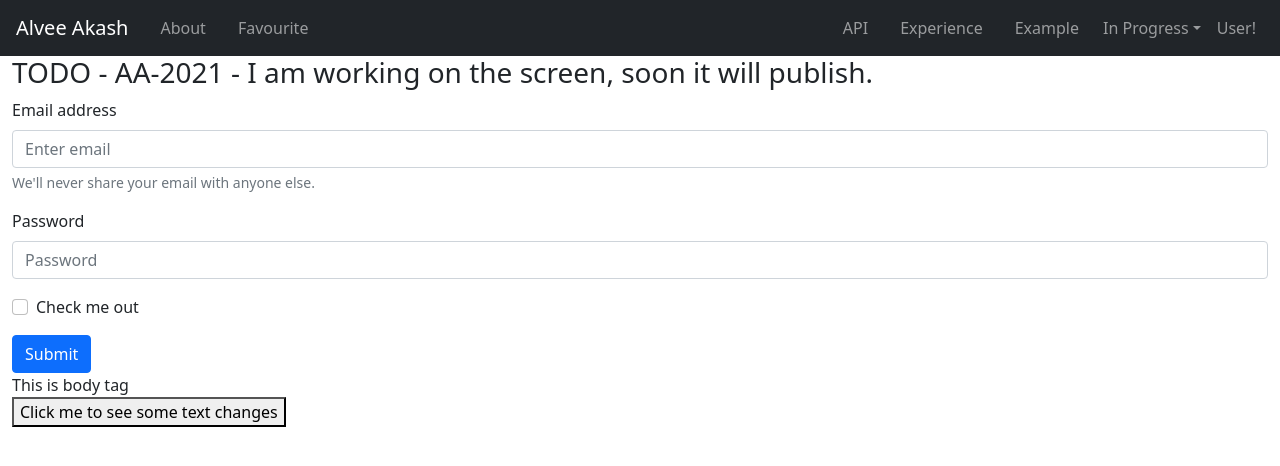
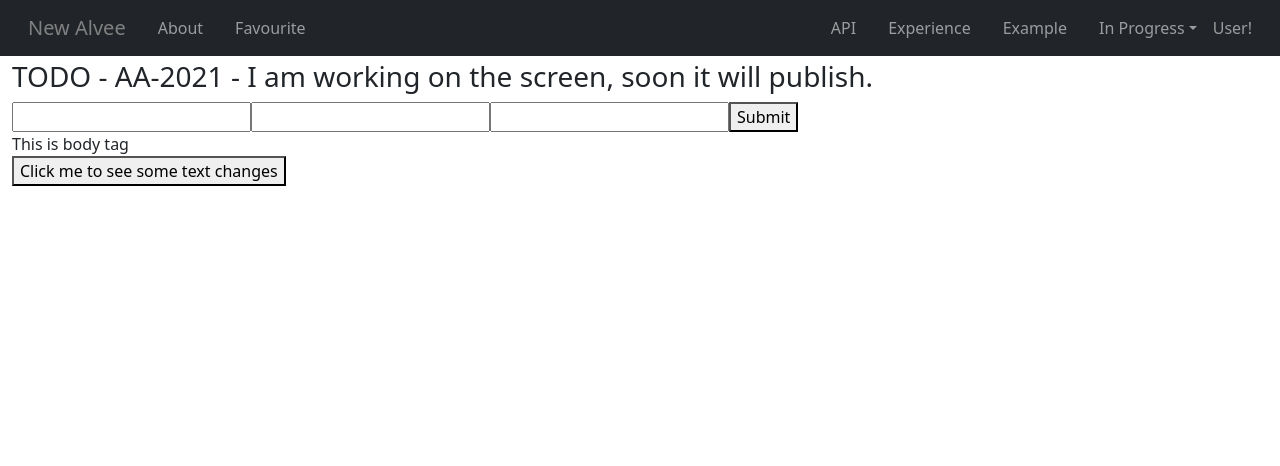
Before and after one commit to alvee07/code-sample, a React (Create React App) app: page / in a window 1280 px wide. Shown: the top 466 px of the page. Built offline with nearby package versions, Linux system fonts and the light colour scheme.

Commit message:
removed react-bootstrap. if we use vanilla javascript, it will be easy to utilize this classNames than react-bootstrap.

```diff
--- a/package.json
+++ b/package.json
@@ -3,12 +3,12 @@
   "version": "0.1.0",
   "private": true,
   "dependencies": {
+    "@popperjs/core": "^2.10.1",
     "@testing-library/jest-dom": "^5.12.0",
     "@testing-library/react": "^11.2.6",
     "@testing-library/user-event": "^12.8.3",
     "bootstrap": "^5.0.0",
     "react": "^17.0.2",
-    "react-bootstrap": "^1.5.2",
     "react-dom": "^17.0.2",
     "react-router-dom": "^5.2.0",
     "react-scripts": "4.0.3",
--- a/src/App.js
+++ b/src/App.js
@@ -1,7 +1,5 @@
 import React from "react";
 import { BrowserRouter as Router, Route, Switch } from "react-router-dom";
-import "bootstrap/dist/css/bootstrap.min.css";
-import { Container } from "react-bootstrap";
 import Header from "./components/Header";
 import About from "./components/About";
 import Favourite from "./components/Favourite";
@@ -16,8 +14,9 @@ function App() {
   return (
     <React.Fragment>
       <Router>
+        <div className="App">
           <Header />
-        <Container fluid={true}>
+          <div className="container-fluid">
             <Switch>
               <Route exact path="/" component={Body} />
               <Route path="/about" component={About} />
@@ -26,7 +25,8 @@ function App() {
               <Route path="/experience" component={Experience} />
               <Route path="/example" component={Example} />
             </Switch>
-        </Container>
+          </div>
+        </div>
       </Router>
     </React.Fragment>
   );
--- a/src/components/Header.js
+++ b/src/components/Header.js
@@ -1,65 +1,147 @@
 import React, { Component } from "react";
+import { NavLink } from "react-router-dom";
 import PropTypes from "prop-types"; // impt
-import { Navbar, Nav, NavDropdown } from "react-bootstrap";
 
-const spaceBetweenNavItems = "mx-2";
-
+const customNavItemsCSS = "nav-item mx-2 nav-link-decor";
+const customNavContainerStyle = {
+  paddingBottom: "60px",
+};
+const customNavBrandStyle = {
+  color: "grey",
+};
 export class Header extends Component {
   constructor(props) {
     super(props);
     this.state = {};
   }
 
-  // using default props, if parent comp does not provide any values.
+  // using default props, if parent component does not provide any values.
   static defaultProps = {
     title: "User!",
   };
 
   render() {
     const { title } = this.props;
-    //console.log(this.props);
+    // console.log(this.props);
     return (
-      <header>
-        <Navbar collapseOnSelect expand="lg" bg="dark" variant="dark">
-          <Navbar.Brand href="/">Alvee Akash</Navbar.Brand>
-          <Navbar.Toggle aria-controls="responsive-navbar-nav" />
-          <Navbar.Collapse id="responsive-navbar-nav">
-            <Nav className="mr-auto">
-              <Nav.Link href="about" className={spaceBetweenNavItems}>
+      <div className="container-fluid" style={customNavContainerStyle}>
+        <nav className="navbar fixed-top navbar-expand-lg navbar-dark bg-dark">
+          <div className="container-fluid">
+            <NavLink
+              exact
+              to="/"
+              className="navbar-brand"
+              activeClassName="active"
+              style={customNavBrandStyle}
+            >
+              New Alvee
+            </NavLink>
+            <button
+              className="navbar-toggler"
+              type="button"
+              data-bs-toggle="collapse"
+              data-bs-target="#navbarNavDropdown"
+              aria-controls="navbarNavDropdown"
+              aria-expanded="false"
+              aria-label="Toggle navigation"
+            >
+              <span className="navbar-toggler-icon"></span>
+            </button>
+            <div className="collapse navbar-collapse" id="navbarNavDropdown">
+              <ul className="navbar-nav mr-auto">
+                <li className={customNavItemsCSS}>
+                  <NavLink
+                    to="about"
+                    className="nav-link nav-link-decor"
+                    activeClassName="active"
+                  >
                     About
-              </Nav.Link>
-              <Nav.Link href="favourite" className={spaceBetweenNavItems}>
+                  </NavLink>
+                </li>
+
+                <li className={customNavItemsCSS}>
+                  <NavLink
+                    to="favourite"
+                    className="nav-link nav-link-decor"
+                    activeClassName="active"
+                  >
                     Favourite
-              </Nav.Link>
-            </Nav>
-            <Nav className="ml-auto">
-              <Nav.Link href="apidata" className={spaceBetweenNavItems}>
+                  </NavLink>
+                </li>
+              </ul>
+              <ul className="navbar-nav">
+                <li className={customNavItemsCSS}>
+                  <NavLink
+                    to="apidata"
+                    className="nav-link nav-link-decor"
+                    activeClassName="active"
+                  >
                     API
-              </Nav.Link>
-              <Nav.Link href="experience" className={spaceBetweenNavItems}>
+                  </NavLink>
+                </li>
+                <li className={customNavItemsCSS}>
+                  <NavLink
+                    to="experience"
+                    className="nav-link nav-link-decor"
+                    activeClassName="active"
+                  >
                     Experience
-              </Nav.Link>
-              <Nav.Link href="example" className={spaceBetweenNavItems}>
+                  </NavLink>
+                </li>
+                <li className={customNavItemsCSS}>
+                  <NavLink
+                    to="example"
+                    className="nav-link nav-link-decor"
+                    activeClassName="active"
+                  >
                     Example
-              </Nav.Link>
-              <NavDropdown title="In Progress" id="collasible-nav-dropdown">
-                <NavDropdown.Item href="#action/3.1">Action</NavDropdown.Item>
-                <NavDropdown.Item href="#action/3.2">
+                  </NavLink>
+                </li>
+
+                <li className={`nav-item dropdown ${customNavItemsCSS}`}>
+                  <a
+                    className="nav-link dropdown-toggle"
+                    href="/"
+                    id="navbarDropdownMenuLink"
+                    role="button"
+                    data-bs-toggle="dropdown"
+                    aria-expanded="false"
+                  >
+                    In Progress
+                  </a>
+                  <ul
+                    className="dropdown-menu"
+                    aria-labelledby="navbarDropdownMenuLink"
+                  >
+                    <li>
+                      <a className="dropdown-item" href="#action/3.1">
+                        Action
+                      </a>
+                    </li>
+                    <li>
+                      <a className="dropdown-item" href="#action/3.2">
                         Another action
-                </NavDropdown.Item>
-                <NavDropdown.Item href="#action/3.3">
-                  Something
-                </NavDropdown.Item>
-                <NavDropdown.Divider />
-                <NavDropdown.Item href="#action/3.4">
-                  Separated link
-                </NavDropdown.Item>
-              </NavDropdown>
-            </Nav>
-            <Navbar.Text className={spaceBetweenNavItems}>{title}</Navbar.Text>
-          </Navbar.Collapse>
-        </Navbar>
-      </header>
+                      </a>
+                    </li>
+                    <li>
+                      <a className="dropdown-item" href="#action/3.3">
+                        Something else here
+                      </a>
+                    </li>
+                    <hr className="dropdown-divider"></hr>
+                    <li>
+                      <a className="dropdown-item" href="#action/3.4">
+                        Something else here
+                      </a>
+                    </li>
+                  </ul>
+                </li>
+              </ul>
+              <span className="navbar-text">{title}</span>
+            </div>
+          </div>
+        </nav>
+      </div>
     );
   }
 }
--- a/src/components/Signup.js
+++ b/src/components/Signup.js
@@ -1,55 +1,82 @@
 import React, { Component } from "react";
-import { Form, Button } from "react-bootstrap";
 
 export class Signup extends Component {
   constructor(props) {
     super(props);
 
-    this.state = {};
+    this.state = {
+      fname: "",
+      lname: "",
+      email: "",
+    };
 
-    this.submitHandler = this.submitHandler.bind(this);
+    // this.submitHandler = this.submitHandler.bind(this);
     this.emailChangeHandler = this.emailChangeHandler.bind(this);
-  }
-
-  submitHandler(event) {
-    event.preventDefault();
-    console.log("Submit but not reload ");
   }
 
   emailChangeHandler(event) {
     console.log(event.target.value);
   }
 
+  onChange = (e) => {
+    /*
+      Because we named the inputs to match their
+      corresponding values in state, it's
+      super easy to update the state
+    */
+    console.log(e.target.name);
+    this.setState({ [e.target.name]: e.target.value });
+  };
+
+  onSubmit = (e) => {
+    e.preventDefault();
+    // get our form data out of state
+    // const { fname, lname, email } = this.state;
+
+    console.log(this.state);
+
+    fetch("https://alveeapi.azurewebsites.net/api/customer/all")
+      .then((data) => {
+        return data.json();
+      })
+      .then((data) => {
+        console.log(data);
+      });
+
+    // axios.post('/', { fname, lname, email })
+    //   .then((result) => {
+    //     //access the results here....
+    //   });
+  };
+
   render() {
+    const { fname, lname, email } = this.state;
     return (
       <React.Fragment>
         <h3>
           TODO - AA-2021 - I am working on the screen, soon it will publish.
         </h3>
-        <Form onSubmit={this.submitHandler.bind(this)}>
-          <Form.Group controlId="formBasicEmail">
-            <Form.Label>Email address</Form.Label>
-            <Form.Control
-              type="email"
-              placeholder="Enter email"
-              onChange={this.emailChangeHandler.bind(this)}
-            />
-            <Form.Text className="text-muted">
-              We'll never share your email with anyone else.
-            </Form.Text>
-          </Form.Group>
-
-          <Form.Group controlId="formBasicPassword">
-            <Form.Label>Password</Form.Label>
-            <Form.Control type="password" placeholder="Password" />
-          </Form.Group>
-          <Form.Group controlId="formBasicCheckbox">
-            <Form.Check type="checkbox" label="Check me out" />
-          </Form.Group>
-          <Button variant="primary" type="submit">
-            Submit
-          </Button>
-        </Form>
+        <form onSubmit={this.onSubmit}>
+          <input
+            type="text"
+            name="fname"
+            value={fname}
+            onChange={this.onChange}
+          />
+          <input
+            type="text"
+            name="lname"
+            value={lname}
+            onChange={this.onChange}
+          />
+          <input
+            type="text"
+            name="email"
+            value={email}
+            onChange={this.onChange}
+          />
+          <button type="submit">Submit</button>
+        </form>
       </React.Fragment>
     );
   }
--- a/src/index.css
+++ b/src/index.css
@@ -1,13 +1,22 @@
 body {
   margin: 0;
-  font-family: -apple-system, BlinkMacSystemFont, 'Segoe UI', 'Roboto', 'Oxygen',
-    'Ubuntu', 'Cantarell', 'Fira Sans', 'Droid Sans', 'Helvetica Neue',
+  font-family: -apple-system, BlinkMacSystemFont, "Segoe UI", "Roboto", "Oxygen",
+    "Ubuntu", "Cantarell", "Fira Sans", "Droid Sans", "Helvetica Neue",
     sans-serif;
   -webkit-font-smoothing: antialiased;
   -moz-osx-font-smoothing: grayscale;
 }
 
 code {
-  font-family: source-code-pro, Menlo, Monaco, Consolas, 'Courier New',
+  font-family: source-code-pro, Menlo, Monaco, Consolas, "Courier New",
     monospace;
 }
+
+.nav-link-decor,
+:focus,
+:hover,
+:visited,
+:link,
+:active {
+  text-decoration: none;
+}
--- a/src/index.js
+++ b/src/index.js
@@ -3,6 +3,8 @@ import ReactDOM from 'react-dom';
 import './index.css';
 import App from './App';
 import reportWebVitals from './reportWebVitals';
+import 'bootstrap/dist/css/bootstrap.min.css';
+import 'bootstrap/dist/js/bootstrap.js';
 
 ReactDOM.render(
   <React.StrictMode>
```
Also changed, not shown: src/components/Signin.js (+13 -0 lines), src/components/partials/ApiDataTable.js (+3 -4 lines), 1 other file (tests, documents, lock files or other folders). Lines whose indentation alone changed are shown as unchanged.
